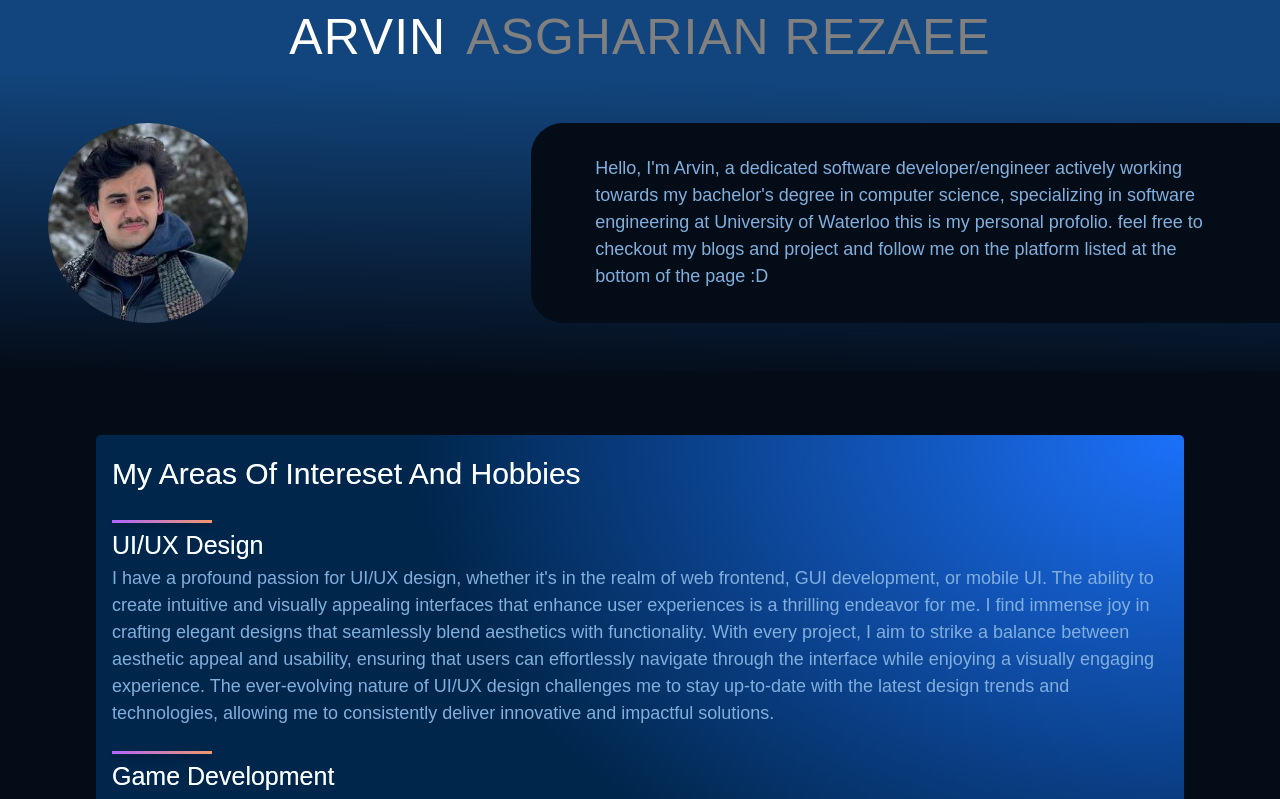
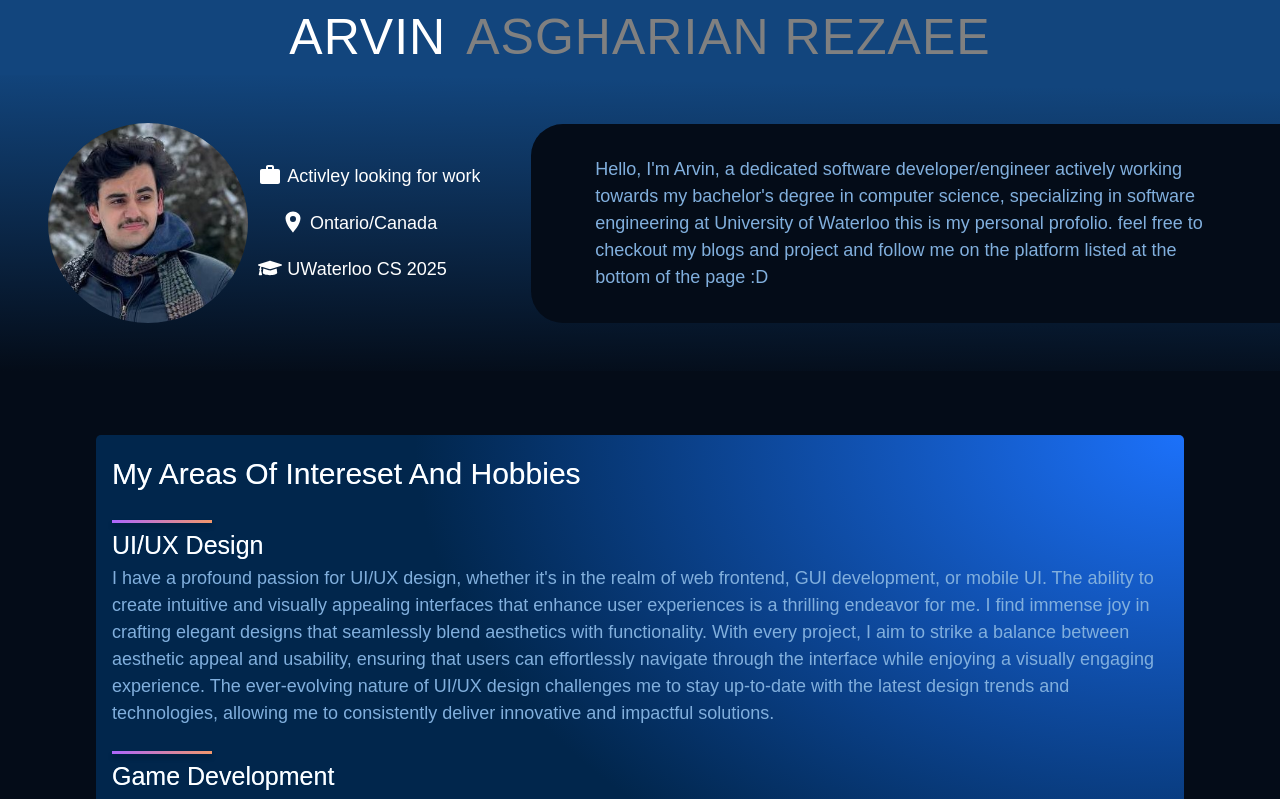
Before and after one commit to Arvin132/portfolio, a React (Create React App) app: page / in a window 1280 px wide. Shown: the top 799 px of the page. Built offline with nearby package versions, Linux system fonts and the light colour scheme.

Commit message:
Implemented the profile's stats animations

```diff
--- a/src/App.css
+++ b/src/App.css
@@ -40,6 +40,7 @@ a {
     display: flex;
     flex-direction: row;
     justify-content: space-between;
+    align-items: center ;
     padding: 2rem 0 2rem 2rem;
 }
 
--- a/src/App.tsx
+++ b/src/App.tsx
@@ -1,7 +1,7 @@
 import React, { useState, useEffect, useRef } from 'react';
 import { Routes, Route, BrowserRouter } from "react-router-dom";
 import { initializeApp } from "firebase/app";
-import { ProfilePic, Article, Feature, Navbar, Header, Footer } from "./components";
+import { ProfilePic, Article, Feature, Navbar, Header, Footer, Stats } from "./components";
 import './App.css';
 
 function App(props: any) {
@@ -39,12 +39,12 @@ function App(props: any) {
 
 function HomePage() {
 
-
     return (
         <React.Fragment>
             <Header />
             <div className="section__margin gradient__bg homepage__top">
                 <ProfilePic />
+                <Stats />
                 <Article />
             </div>
             <div className="section__padding section__margin">
--- a/src/components/index.tsx
+++ b/src/components/index.tsx
@@ -4,3 +4,4 @@ export { default as Navbar } from './navbar/Navbar';
 export { default as ProfilePic } from './profPic/ProfPic';
 export { default as Header } from "./header/Header";
 export { default as Footer } from "./footer/Footer";
+export { default as Stats } from "./stats/Stats";
--- a/src/components/profPic/profPic.css
+++ b/src/components/profPic/profPic.css
@@ -3,6 +3,7 @@
     height: 200px; /* Set the desired height */
     overflow: hidden;
     border-radius: 50%;
+    z-index: 2;
 }
 
 .profPic img {
--- /dev/null
+++ b/src/components/stats/Stats.tsx
@@ -0,0 +1,22 @@
+import React from "react";
+import './stats.css';
+import {FaGraduationCap} from 'react-icons/fa';
+import { IoLocationSharp } from 'react-icons/io5';
+import {IconContext} from 'react-icons';
+import { MdWork } from 'react-icons/md';
+
+function Stats() {
+    const workString = 'Activley looking for work';
+    const locationString = 'Ontario/Canada';
+    const education = 'UWaterloo CS 2025'
+    return(
+        <div className="stats__container">
+            <IconContext.Provider value={{color: "white", size: "1.5rem"}}>
+            <p className="work__stats" ><MdWork/> {workString}</p>
+            <p className="location__stats" ><IoLocationSharp/>{locationString}</p>
+            <p className="education__stats" ><FaGraduationCap /> {education}</p>
+            </IconContext.Provider>
+        </div>
+    )
+}
+export default Stats;
--- /dev/null
+++ b/src/components/stats/stats.css
@@ -0,0 +1,83 @@
+.stats__container{
+    display: flex;
+    flex-direction: column;
+    justify-content: space-between;
+
+    overflow: visible;
+}
+.stats__container > * {
+    z-index: 1  ;
+    margin: 0.6rem 0 0.6rem 0;
+    font-family: var(--font-family);
+    font-size: large;
+    background-clip: text;
+    background-color: white;
+    -webkit-text-fill-color: transparent;
+}
+.stats__container > p {
+    display: flex;
+    position: relative;
+}
+.stats__container > P > * {
+    margin-left: 5px;
+    margin-right: 5px;
+}
+
+.work__stats{
+    left: -10%;
+    animation: left-fadein-work 2.5s forwards cubic-bezier(0.785, 0.135, 0.15, 0.86);
+}
+
+.location__stats {
+    animation: left-fadein-location 3.33s forwards cubic-bezier(0.785, 0.135, 0.15, 0.86);
+}
+
+.education__stats{
+    left: -10%;
+    animation: left-fadein-education 4s forwards cubic-bezier(0.785, 0.135, 0.15, 0.86);
+}
+
+@keyframes left-fadein-work {
+    0% {
+        opacity: 0;
+        left: -90%
+    }
+    60% {
+        opacity: 0;
+        left: -90%
+    }
+    100% {
+        opacity: 1;
+        left: -10%
+    }
+}
+
+@keyframes left-fadein-location {
+    0% {
+        opacity: 0;
+        left: -80%
+    }
+    70% {
+        opacity: 0;
+        left: -80%
+    }
+    100% {
+        opacity: 1;
+        left: -0%
+    }
+}
+
+@keyframes left-fadein-education {
+    0% {
+        opacity: 0;
+        left: -90%
+    }
+    80% {
+        opacity: 0;
+        left: -90%
+    }
+    100% {
+        opacity: 1;
+        left: -10%
+    }
+}
```
